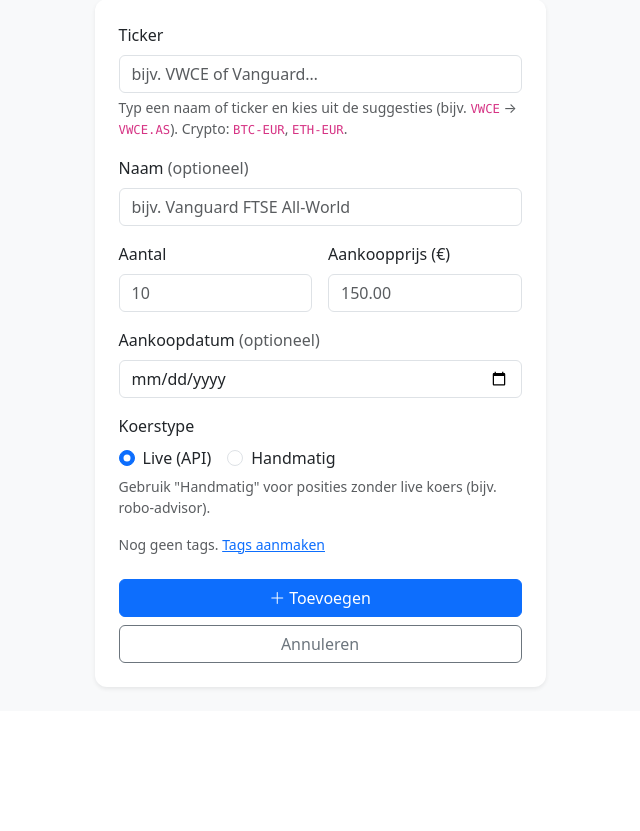
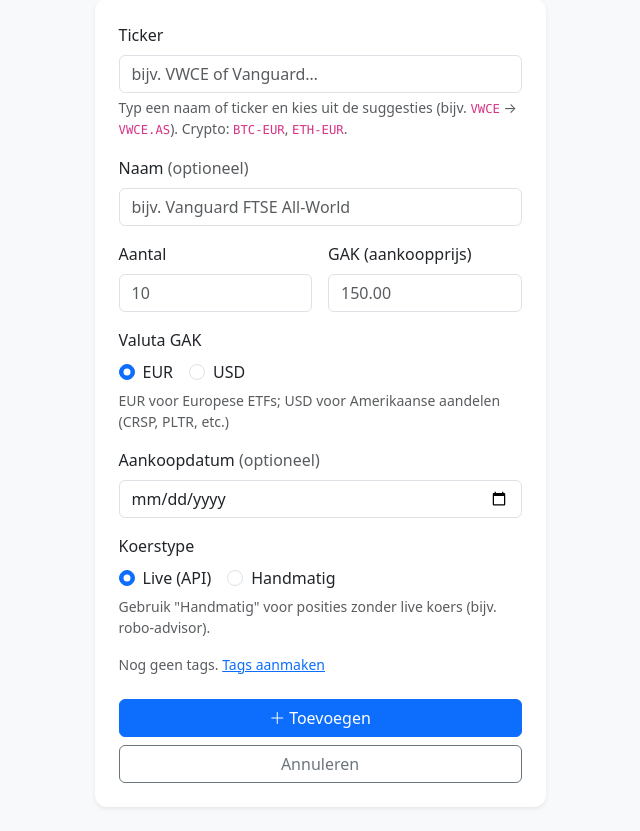
Before and after one commit to dgrund70/FinancialAdvisor, a Flask app: page /gebruiker/1/account/1/positie/toevoegen in a window 1280 px wide. Shown: the part 123-954 px from the top of the page, without its empty margins (320-960 px from the left). Before the commit the page ends 813 px from the top, so only its background shows below. Run offline with Flask 3, Linux system fonts and the light colour scheme; some libraries are stand-ins or nearby versions.

Commit message:
Hardening + veilige schema-migratie; valuta per positie
Security & stabiliteit (app.py):
- Werkzeug-debugger staat niet meer standaard aan: app.run bindt aan
  127.0.0.1 en debug is gated via FLASK_DEBUG (default uit).
- SECRET_KEY valt nooit meer terug op een publieke default: env >
  bewaarde sleutel in data/secret_key (0600) > nieuw gegenereerd.
- _sync_schema() voegt bij startup ontbrekende kolommen additief toe,
  zodat bestaande databases niet breken op nieuwe modelvelden.

Feature:
- Positie.valuta (handelsvaluta GAK) + EUR/USD-keuze in het formulier.
  De migratie hierboven voegt de kolom toe aan bestaande DBs (default EUR).

Co-Authored-By: Claude Opus 4.8 (1M context) <noreply@anthropic.com>

```diff
--- a/app.py
+++ b/app.py
@@ -1,15 +1,23 @@
 import json
 import os
 import re
+import secrets
 import subprocess
 import sys
 from datetime import datetime, timedelta
 from pathlib import Path
 
+# Laad .env als die bestaat (optioneel — werkt ook zonder)
+try:
+    from dotenv import load_dotenv
+    load_dotenv(Path(__file__).parent / ".env")
+except ImportError:
+    pass
+
 from flask import Flask, flash, redirect, render_template, request, url_for
 from flask_wtf.csrf import CSRFProtect
 from markupsafe import Markup, escape
-from sqlalchemy import text
+from sqlalchemy import inspect as sa_inspect, text
 from helpers import naar_eur
 from models import (Advies, Aanbeveling, BrokerAccount, Gebruiker,
                     NieuwsArtikel, Positie, Tag, db)
@@ -38,8 +46,36 @@ try:
 except ImportError:
     pass
 
+def _laad_secret_key():
+    """Bepaal de Flask SECRET_KEY zonder ooit terug te vallen op een publiek
+    bekende default (die zou sessie- en CSRF-tokens vervalsbaar maken).
+
+    Volgorde: env-var SECRET_KEY > eerder gegenereerde sleutel in data/ >
+    nieuw gegenereerde willekeurige sleutel die lokaal wordt bewaard. Zo werkt
+    de app out-of-the-box, maar altijd met een unieke, geheime sleutel.
+    """
+    env_key = os.environ.get("SECRET_KEY")
+    if env_key:
+        return env_key
+
+    key_file = BASE_DIR / "data" / "secret_key"
+    if key_file.exists():
+        bestaande = key_file.read_text(encoding="utf-8").strip()
+        if bestaande:
+            return bestaande
+
+    key_file.parent.mkdir(exist_ok=True)
+    nieuwe_key = secrets.token_hex(32)
+    key_file.write_text(nieuwe_key, encoding="utf-8")
+    try:
+        os.chmod(key_file, 0o600)   # alleen leesbaar voor de eigenaar
+    except OSError:
+        pass
+    return nieuwe_key
+
+
 app = Flask(__name__)
-app.config["SECRET_KEY"] = os.environ.get("SECRET_KEY", "dev-secret-change-me")
+app.config["SECRET_KEY"] = _laad_secret_key()
 app.config["SQLALCHEMY_DATABASE_URI"] = f"sqlite:///{DB_PATH}"
 app.config["SQLALCHEMY_TRACK_MODIFICATIONS"] = False
 
@@ -111,9 +147,19 @@ def bereken_posities(posities, koersen, wisselkoersen=None):
             waarde    = None
             dag_winst = 0.0
 
-        kosten    = pos.aantal * pos.aankoopprijs
+        # Handelsvaluta van de positie (EUR voor ETFs, USD voor US-aandelen)
+        pos_valuta = getattr(pos, "valuta", "EUR") or "EUR"
+
+        # Rendement % in native currency (USD vs USD, EUR vs EUR)
+        kosten_native  = pos.aantal * pos.aankoopprijs
+        waarde_native  = pos.aantal * koers if koers is not None else None
+        winst_native   = (waarde_native - kosten_native) if waarde_native is not None else None
+        winst_pct      = (winst_native / kosten_native * 100) if winst_native is not None and kosten_native else None
+
+        # Kosten en winst in EUR (voor portfolio-totalen en EUR W/V)
+        gak_eur   = naar_eur(pos.aankoopprijs, pos_valuta, wisselkoersen) or pos.aankoopprijs
+        kosten    = pos.aantal * gak_eur
         winst     = (waarde - kosten) if waarde is not None else None
-        winst_pct = (winst / kosten * 100) if winst is not None and kosten else None
 
         rows.append({
             "pos":       pos,
@@ -256,6 +302,7 @@ def _parse_positie_form(form):
     datum_str    = form.get("aankoopdatum", "").strip()
     koers_type   = form.get("koers_type", "live")
     hand_koers_s = form.get("handmatige_koers", "").strip()
+    valuta_val   = form.get("valuta", "EUR").strip().upper() or "EUR"
 
     fouten = []
     if not ticker_val:
@@ -292,6 +339,7 @@ def _parse_positie_form(form):
         "ticker": ticker_val, "naam": naam_val, "aantal": aantal_val,
         "aankoopprijs": prijs_val, "aankoopdatum": datum,
         "koers_type": koers_type, "handmatige_koers": hand_koers,
+        "valuta": valuta_val,
     }
     return waarden, fouten
 
@@ -369,6 +417,7 @@ def positie_bewerken(gebruiker_id, pos_id):
         "aankoopdatum":     pos.aankoopdatum.isoformat() if pos.aankoopdatum else "",
         "koers_type":       pos.koers_type,
         "handmatige_koers": pos.handmatige_koers if pos.handmatige_koers is not None else "",
+        "valuta":           getattr(pos, "valuta", "EUR") or "EUR",
     }
     return render_template("positie_form.html",
                            gebruiker=gebruiker, account=account, pos=pos,
@@ -674,9 +723,65 @@ def nieuws_verversen(gebruiker_id):
 
 # ── Database initialisatie ────────────────────────────────────────
 
+def _kolom_default_sql(kolom):
+    """Geef een SQL-literal voor de scalar default van een kolom, of None.
+
+    SQLite vereist een constante DEFAULT bij het toevoegen van een NOT NULL-kolom.
+    """
+    default = kolom.default
+    if default is None or not getattr(default, "is_scalar", False):
+        return None
+    waarde = default.arg
+    if isinstance(waarde, bool):
+        return "1" if waarde else "0"
+    if isinstance(waarde, (int, float)):
+        return str(waarde)
+    if isinstance(waarde, str):
+        return "'" + waarde.replace("'", "''") + "'"
+    return None
+
+
+def _sync_schema():
+    """Lichtgewicht additieve migratie: voeg kolommen toe die in de modellen
+    staan maar nog niet in een bestaande tabel.
+
+    Dit dekt de gangbare casus voor deze app — een nieuw veld op een bestaand
+    model (bijv. Positie.valuta) — zonder dat bestaande databases handmatig
+    gemigreerd hoeven te worden. SQLite kan kolommen niet wijzigen of
+    verwijderen; voor zulke veranderingen is nog steeds een handmatige migratie
+    nodig.
+    """
+    inspector = sa_inspect(db.engine)
+    bestaande_tabellen = set(inspector.get_table_names())
+
+    for tabel_naam, tabel in db.metadata.tables.items():
+        if tabel_naam not in bestaande_tabellen:
+            continue   # nieuwe tabel — create_all() heeft 'm net aangemaakt
+        bestaande_kolommen = {c["name"] for c in inspector.get_columns(tabel_naam)}
+        for kolom in tabel.columns:
+            if kolom.name in bestaande_kolommen:
+                continue
+            type_sql = kolom.type.compile(dialect=db.engine.dialect)
+            ddl = f'ALTER TABLE "{tabel_naam}" ADD COLUMN "{kolom.name}" {type_sql}'
+            default_sql = _kolom_default_sql(kolom)
+            if default_sql is not None:
+                ddl += f" DEFAULT {default_sql}"
+                if not kolom.nullable:
+                    ddl += " NOT NULL"
+            elif not kolom.nullable:
+                # Geen constante default beschikbaar: voeg toe als nullable zodat
+                # de migratie niet faalt op bestaande rijen. Waarschuw expliciet.
+                print(f"[migratie] WAARSCHUWING: {tabel_naam}.{kolom.name} is "
+                      f"NOT NULL zonder default — toegevoegd als nullable.")
+            db.session.execute(text(ddl))
+            print(f"[migratie] kolom toegevoegd: {tabel_naam}.{kolom.name}")
+    db.session.commit()
+
+
 def init_db():
     DB_PATH.parent.mkdir(exist_ok=True)
     db.create_all()
+    _sync_schema()
 
     if not Gebruiker.query.first():
         g = Gebruiker(naam="Mijn account")
@@ -690,4 +795,8 @@ with app.app_context():
     init_db()
 
 if __name__ == "__main__":
-    app.run(debug=True, port=5002)
+    # Debug staat standaard UIT: de Werkzeug-debugger voert willekeurige code uit
+    # bij een fout en mag nooit zomaar aanstaan. Zet FLASK_DEBUG=1 om 'm tijdens
+    # ontwikkeling aan te zetten. Expliciet aan 127.0.0.1 binden houdt de app lokaal.
+    debug = os.environ.get("FLASK_DEBUG", "").lower() in ("1", "true", "yes", "on")
+    app.run(host="127.0.0.1", port=5002, debug=debug)
--- a/models.py
+++ b/models.py
@@ -52,6 +52,7 @@ class Positie(db.Model):
     aankoopdatum       = db.Column(db.Date, nullable=True)
     koers_type         = db.Column(db.String(20), nullable=False, default="live")  # "live" of "handmatig"
     handmatige_koers   = db.Column(db.Float, nullable=True)
+    valuta             = db.Column(db.String(3), nullable=False, default="EUR")   # handelsvaluta GAK
     tags               = db.relationship(
         "Tag", secondary=positie_tags, backref="posities", lazy=True
     )
--- a/templates/positie_form.html
+++ b/templates/positie_form.html
@@ -55,11 +55,29 @@
                      value="{{ form_data.get('aantal', '') }}">
             </div>
             <div class="col-6">
-              <label for="aankoopprijs" class="form-label">Aankoopprijs (€)</label>
+              <label for="aankoopprijs" class="form-label">GAK (aankoopprijs)</label>
               <input type="number" class="form-control" id="aankoopprijs" name="aankoopprijs"
                      step="any" min="0.000001" placeholder="150.00" required
                      value="{{ form_data.get('aankoopprijs', '') }}">
             </div>
+          </div>
+
+          {# Valuta GAK #}
+          <div class="mb-3">
+            <label class="form-label">Valuta GAK</label>
+            <div class="d-flex gap-3">
+              <div class="form-check">
+                <input class="form-check-input" type="radio" name="valuta" id="val_eur" value="EUR"
+                       {{ 'checked' if form_data.get('valuta', 'EUR') == 'EUR' }}>
+                <label class="form-check-label" for="val_eur">EUR</label>
+              </div>
+              <div class="form-check">
+                <input class="form-check-input" type="radio" name="valuta" id="val_usd" value="USD"
+                       {{ 'checked' if form_data.get('valuta') == 'USD' }}>
+                <label class="form-check-label" for="val_usd">USD</label>
+              </div>
+            </div>
+            <div class="form-text">EUR voor Europese ETFs; USD voor Amerikaanse aandelen (CRSP, PLTR, etc.)</div>
           </div>
 
           {# Aankoopdatum #}
```
